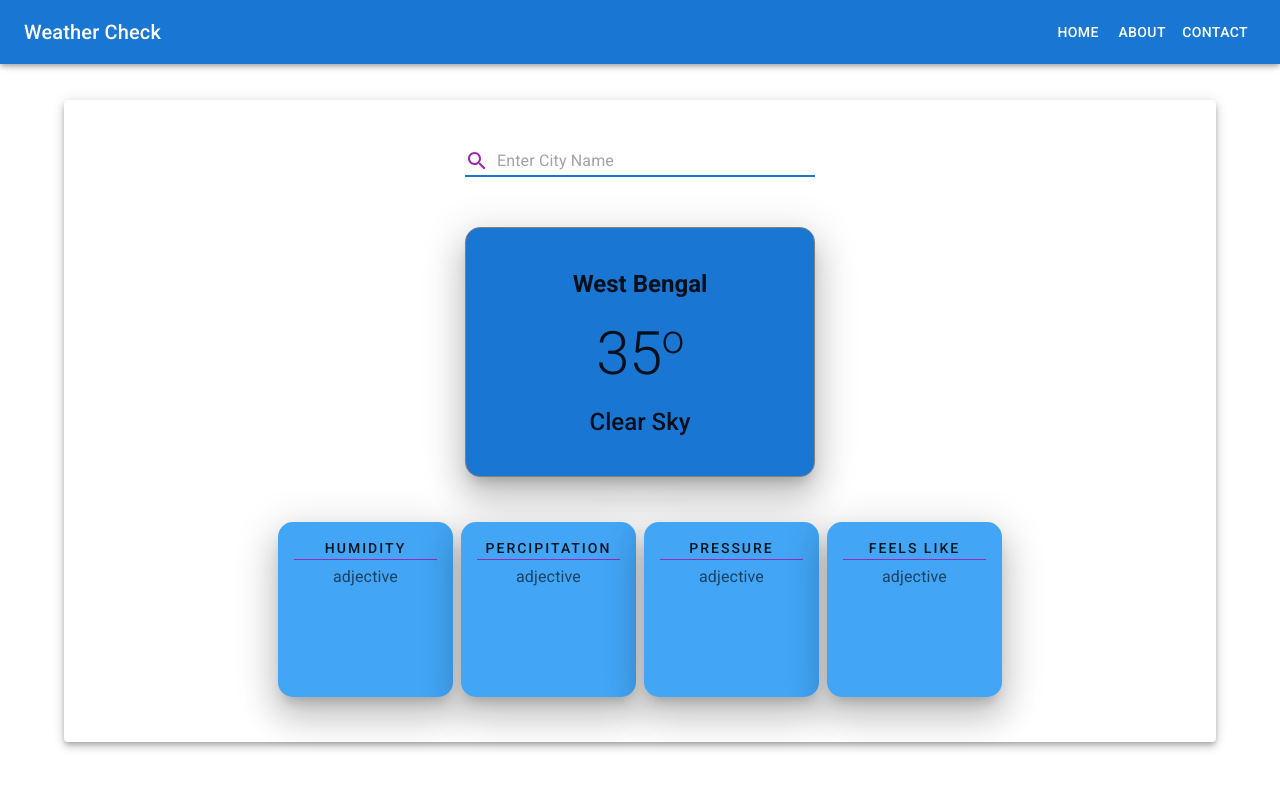
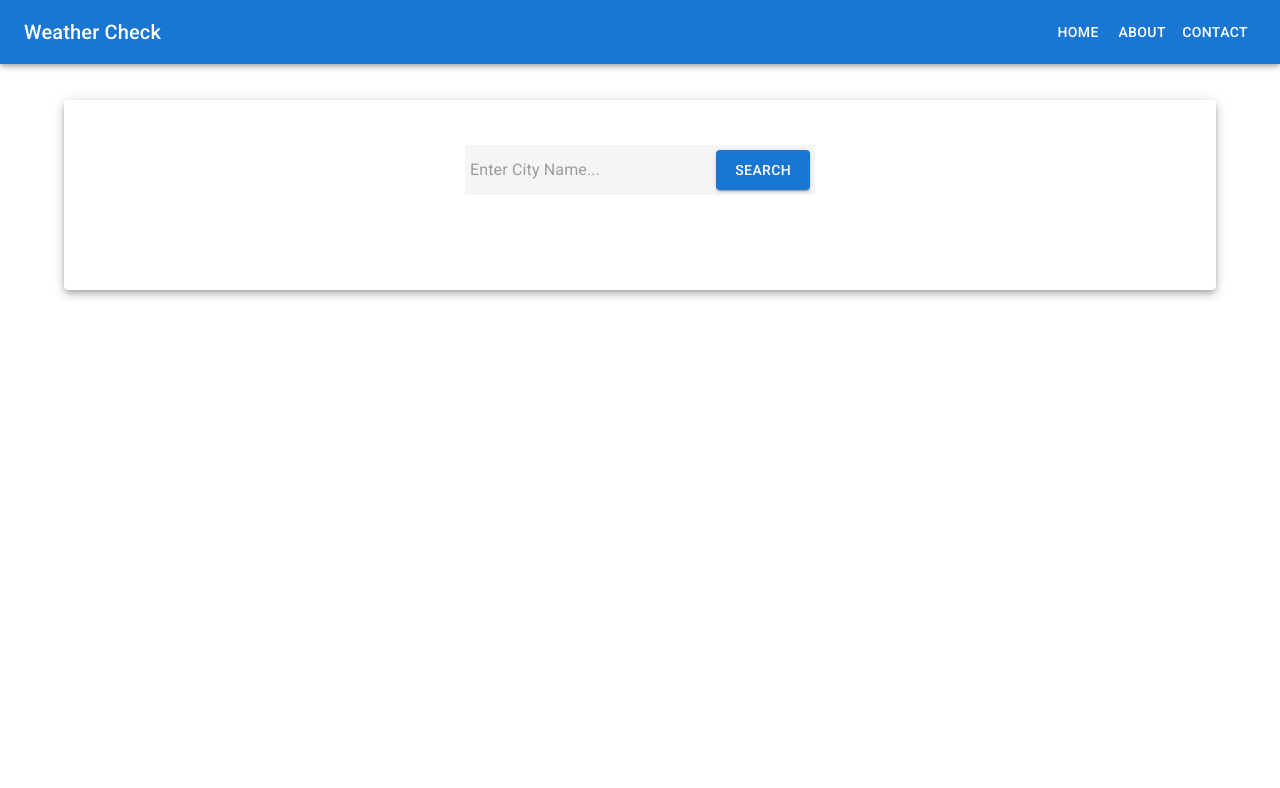
Before and after one commit to themdebrahim98/Weatherify, a React (Create React App) app: page / in a window 1280 px wide. Shown: the top 788 px of the page. Built offline with nearby package versions, Linux system fonts and the light colour scheme.

Commit message:
rest api added

```diff
--- a/package.json
+++ b/package.json
@@ -13,6 +13,7 @@
     "axios": "^1.1.3",
     "react": "^18.2.0",
     "react-dom": "^18.2.0",
+    "react-router-dom": "^6.4.2",
     "react-scripts": "5.0.1",
     "web-vitals": "^2.1.4"
   },
--- a/src/App.js
+++ b/src/App.js
@@ -4,7 +4,7 @@ import axios from "axios";
 
 import "./App.css";
 import Nav from "./components/Nav";
-import { Card, Grid, Typography } from "@mui/material";
+import { Card, Grid, InputBase, Typography } from "@mui/material";
 import { Box } from "@mui/material";
 import { TextField } from "@mui/material";
 import { Container } from "@mui/material";
@@ -15,6 +15,7 @@ import SearchIcon from "@mui/icons-material/Search";
 import rainImage from "./media/rain.jpeg";
 import CardItem from "./components/CardItem";
 import { styled } from "@mui/material/styles";
+import { Block } from "@mui/icons-material";
 
 const StyledBox = styled("div")(({ theme }) => {
   console.log(theme);
@@ -39,38 +40,85 @@ const StyledBox = styled("div")(({ theme }) => {
 });
 
 function App() {
+  const [city, setcity] = useState("");
+  const [weatherInfo, setweatherInfo] = useState({});
+  let feature = [
+    "Humidity",
+    "Cloudiness",
+    "Pressure",
+    "Feels Like",
+    "Visibility",
+    "Wind Speed",
+    "Sea Level",
+  ];
+  const handleSearch = async (e) => {
+    console.log(e.target);
+    if (e.keyCode === 13 || e.target.id == "searchButton") {
+      e.preventDefault();
+      let response1 = await axios(
+        `http://api.openweathermap.org/geo/1.0/direct?q=${city}&appid=9b52a325f3d891ddfd5c0ceafa5dfa1f`
+      );
+      console.log(response1);
+      if (response1.data.length > 0) {
+        let response2 = await axios(
+          `https://api.openweathermap.org/data/2.5/weather?lat=${+response1
+            .data[0].lat}&lon=${+response1.data[0]
+            .lon}&units=metric&appid=9b52a325f3d891ddfd5c0ceafa5dfa1f`
+        );
+        console.log(response2.data);
+        let fetchData = response2.data;
 
-
-    const [city, setcity] = useState('')
-    const [weatherInfo, setweatherInfo] = useState({
-        temp:null,
-        pressure:null,
-        humidity:null,
-        description:null,
-        state:null,
-        country:null,
-        windSpeed:null
-
-
-    })
-    let feature = ["Humidity", "Percipitation", "Pressure", "Feels Like"];
-    const handleSearch = async(e) => {
-        if (e.keyCode === 13) {
-        e.preventDefault();
-        let response1 = await axios(`http://api.openweathermap.org/geo/1.0/direct?q=${city}&appid=9b52a325f3d891ddfd5c0ceafa5dfa1f`)
-     console.log(response1)
-     if(response1.data.length>0){
-
-         let response2 = await axios(`https://api.openweathermap.org/data/2.5/weather?lat=${+(response1.data[0].lat)}&lon=${+(response1.data[0].lon)}&units=metric&appid=9b52a325f3d891ddfd5c0ceafa5dfa1f`)
-         console.log(response2.data)
+        setweatherInfo([
+          {
+            title: "temp",
+            temp: fetchData.main.temp,
+            state: response1.data[0].state,
+            description: fetchData.weather[0].description,
+            temp_min: fetchData.main.temp_min,
+            tem_max: fetchData.main.temp_max,
+            country: fetchData.sys.country,
+          },
+          {
+            title: "humidity",
+            humidity: fetchData.main.humidity,
+          },
+          {
+            title: "cloudiness",
+            clouds: fetchData.clouds.all,
+          },
+          {
+            title: "pressure",
+            pressure: fetchData.main.pressure,
+          },
+          {
+            title: "feels like",
+            feels_like: fetchData.main.feels_like,
+          },
+          {
+            title: "visibility",
+            visibility: fetchData.visibility,
+          },
+          {
+            title: "wind speed",
+            wind_speed: fetchData.wind.speed,
+          },
+          {
+            title: "sunrise sunset",
+            sunrise: fetchData.sys.sunrise,
+            sunset: fetchData.sys.sunset,
+          },
+          { title: "sea level", sea_level: fetchData.main.sea_level },
+        ]);
+      } else {
+        setweatherInfo({});
+        alert("Please Enter Correct Name");
       }
-
     }
-
   };
 
   return (
     <Container>
+      {console.log(weatherInfo)}
       <Nav />
 
       <Paper
@@ -93,38 +141,56 @@ const StyledBox = styled("div")(({ theme }) => {
             marginBottom: "50px",
           }}
         >
+          <Box
+            sx={{
+              width: "350px",
+              height: "50px",
+              background: "whitesmoke",
+              display: "flex",
+              padding: "5px",
+            }}
+          >
+            <InputBase
+              autoFocus={true}
+              onKeyUp={handleSearch}
+              onChange={(e) => setcity(e.target.value.toLowerCase())}
+              sx={{ flex: 4 }}
+              placeholder="Enter City Name..."
+            >
               <TextField
-          onChange ={(e)=>setcity((e.target.value).toLowerCase())}
                 autoFocus={true}
-            color="primary"
-            variant="standard"
-            sx={{ width: "350px" }}
-            size="string"
-            onKeyUp={handleSearch}
-            id="input-with-icon-textfield"
-            placeholder="Enter City Name"
-            InputProps={{
-              startAdornment: (
-                <InputAdornment position="start">
-                  <SearchIcon color="secondary" />
-                </InputAdornment>
-              ),
-            }}
+                id="outlined-basic"
+                label="Outlined"
+                variant="outlined"
               />
+            </InputBase>
+            <Button
+              id="searchButton"
+              onClick={handleSearch}
+              sx={{ flex: 1 }}
+              variant="contained"
+            >
+              Search
+            </Button>
+          </Box>
         </Stack>
-        <Stack sx={{ display: "bolck" }}>
+        {console.log(city)}
+        {Object.keys(weatherInfo).length > 0 && (
+          <Stack>
             <StyledBox elevation={4} style={{}} id="styleBox">
               <Stack spacing={2} direction="column" color="">
                 <Typography variant="h5" sx={{ fontWeight: "700" }}>
-                {" "}
-                West Bengal
+                  {weatherInfo[0].state}
+                  <sup style={{ marginLeft: "5px", color: "whitesmoke" }}>
+                    {weatherInfo[0].country}
+                  </sup>
                 </Typography>
                 <Typography variant="h2">
-                35<sup style={{ fontSize: "40px" }}>o</sup>
+                  {weatherInfo[0].temp}
+                  <sup style={{ fontSize: "40px" }}>o</sup>
                 </Typography>
                 <Typography variant="h5" sx={{ fontWeight: "500" }}>
-                {" "}
-                Clear Sky
+                  {weatherInfo[0].description}
                 </Typography>
               </Stack>
             </StyledBox>
@@ -135,13 +201,19 @@ const StyledBox = styled("div")(({ theme }) => {
               columns={{ xs: 4, sm: 8, md: 12 }}
               justifyContent="center"
             >
-            {feature.map((item, index) => (
+              {feature.map((item, index) => {
+                let filterData = weatherInfo.filter(
+                  (elm) => elm.title.toLowerCase() == item.toLocaleLowerCase()
+                );
+                return (
                   <Grid item key={index}>
-                <CardItem title={item} />
+                    <CardItem data={filterData} tit />
                   </Grid>
-            ))}
+                );
+              })}
             </Grid>
           </Stack>
+        )}
       </Paper>
     </Container>
   );
--- a/src/components/CardItem.jsx
+++ b/src/components/CardItem.jsx
@@ -8,19 +8,19 @@ import Typography from "@mui/material/Typography";
 import { styled } from "@mui/material/styles";
 
 const StyledCard = styled("div")(({ theme }) => ({
-
   width: "175px",
-  height:'175px',
+  height: "175px",
   mt: "50px",
   background: `${theme.palette.primary.light}`,
-  marginTop:'45px',
-  borderRadius:'15px',
-  boxShadow:`${theme.shadows[21]}`,
+  marginTop: "45px",
+  borderRadius: "15px",
+  boxShadow: `${theme.shadows[21]}`,
 }));
 
-export default function CardItem({ title }) {
+export default function CardItem({ data }) {
   return (
-    <StyledCard >
+    <StyledCard>
+      {console.log(data[0].title, "data")}
       <CardContent>
         <Typography
           borderBottom={1}
@@ -34,13 +34,19 @@ export default function CardItem({ title }) {
           color="text.primary"
           gutterBottom
         >
-          {title}
+          {data && data[0].title}
         </Typography>
 
-        <Typography sx={{ mb: 1.5 }} color="text.secondary">
-          adjective
+        <Typography variant="contained"  component='Button'  sx={{ mt: 1.5,p:'12px',fontSize:'20px',fontWeight:'700' }} color="text.secondary">
+          {data[0].humidity && `${data[0].humidity} %`}
+          {data[0].clouds && `${data[0].clouds } %`}
+          {data[0].pressure && `${data[0].pressure} hpa`}
+          {data[0].feels_like && `${data[0].feels_like} (c)`}
+          {data[0].visibility && `${data[0].visibility/1000} km` }
+          {data[0].wind_speed && `${data[0].wind_speed} m/s`}
+          {data[0].sea_level && `${data[0].sea_level} hpa`}
+
         </Typography>
-
       </CardContent>
     </StyledCard>
   );
--- /dev/null
+++ b/src/components/Contact.jsx
@@ -0,0 +1,13 @@
+import * as React from 'react';
+import Stack from '@mui/material/Stack';
+import Button from '@mui/material/Button';
+
+export default function BasicButtons() {
+  return (
+    <Stack spacing={2} direction="row">
+      <Button variant="text">Text</Button>
+      <Button variant="contained">Contained</Button>
+      <Button variant="outlined">Outlined</Button>
+    </Stack>
+  );
+}
--- a/src/index.js
+++ b/src/index.js
@@ -3,11 +3,22 @@ import ReactDOM from 'react-dom/client';
 import './index.css';
 import App from './App';
 import reportWebVitals from './reportWebVitals';
+import {Routes,Route,BrowserRouter,Link} from 'react-router-dom'
+import Contact from '../src/components/Contact'
 
 const root = ReactDOM.createRoot(document.getElementById('root'));
 root.render(
   <React.StrictMode>
-    <App />
+    <BrowserRouter>
+      <Routes>
+      <Route path='/' element={<App/>}></Route>
+        <Route path='/home' element={<App/>}></Route>
+        <Route path='/contact' element={<Contact/>}></Route>
+
+      </Routes>
+    </BrowserRouter>
+
+
   </React.StrictMode>
 );
 
```
Also changed, not shown: src/components/Nav.jsx (+37 -29 lines), public/index.html (line endings or trailing spaces), src/App.css (line endings or trailing spaces), src/ko.txt, 1 other file (tests, documents, lock files or other folders). Lines whose indentation alone changed are shown as unchanged.
